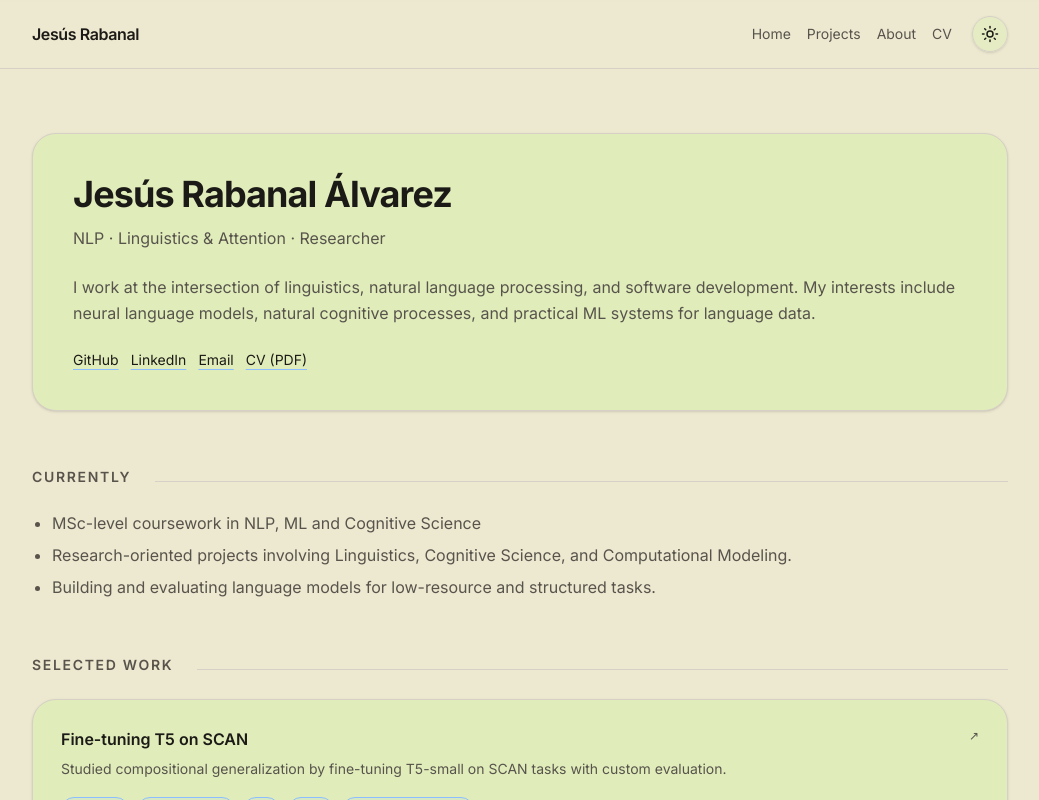
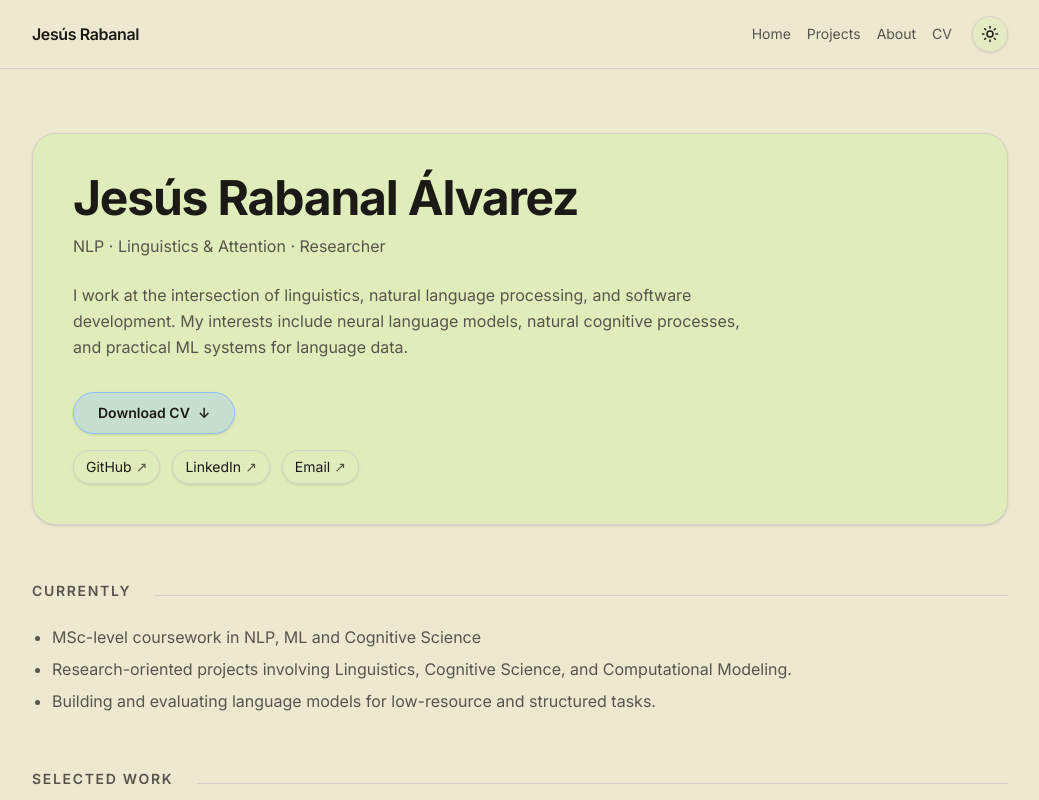
Before and after one commit to RabanalGsus/my-portfolio, a Next.js app: page / in a window 1280 px wide. Shown: the top 800 px of the page, without its empty margins (120-1159 px from the left). Built offline with nearby package versions, Linux system fonts and the light colour scheme.

Commit message:
updated cv and link chip

```diff
--- a/app/page.tsx
+++ b/app/page.tsx
@@ -2,6 +2,42 @@ import Section from "@/components/Section";
 import ProjectCard from "@/components/ProjectCard";
 import { projects } from "@/data/projects";
 import Container from "@/components/Container";
+
+function PrimaryLink({
+  href,
+  children,
+}: {
+  href: string;
+  children: React.ReactNode;
+}) {
+  return (
+    <a
+      href={href}
+      className="inline-flex items-center justify-center rounded-full border border-[rgb(var(--accent))] bg-[rgb(var(--accent))]/30 px-6 py-2.5 text-sm font-semibold text-[rgb(var(--text))] shadow-sm transition hover:-translate-y-0.5 hover:bg-[rgb(var(--accent))]/45 hover:shadow-md"
+    >
+      {children}
+      <span className="ml-2">↓</span>
+    </a>
+  );
+}
+
+function SecondaryLink({
+  href,
+  children,
+}: {
+  href: string;
+  children: React.ReactNode;
+}) {
+  return (
+    <a
+      href={href}
+      className="inline-flex items-center justify-center rounded-full border border-[rgb(var(--border))] bg-[rgb(var(--panel))]/70 px-3 py-1.5 text-sm text-[rgb(var(--text))] shadow-sm transition hover:-translate-y-0.5 hover:border-[rgb(var(--accent))]"
+    >
+      {children}
+      <span className="ml-1 text-[rgb(var(--muted))]">↗</span>
+    </a>
+  );
+}
 
 export default function Home() {
   const featured = projects.filter((p) => p.featured);
@@ -10,8 +46,8 @@ export default function Home() {
     <main>
       <Container>
         <header>
-          <div className="rounded-3xl border border-[rgb(var(--border))] bg-[rgb(var(--panel))] p-10 shadow-sm">
-            <h1 className="text-4xl font-bold tracking-tight text-[rgb(var(--text))]">
+          <div className="rounded-3xl border border-[rgb(var(--border))] bg-[rgb(var(--panel))] p-8 shadow-sm sm:p-10">
+            <h1 className="text-4xl font-bold tracking-tight text-[rgb(var(--text))] sm:text-5xl">
               Jesús Rabanal Álvarez
             </h1>
 
@@ -19,51 +55,43 @@ export default function Home() {
               NLP · Linguistics &amp; Attention · Researcher
             </p>
 
-            <p className="mt-6 leading-relaxed text-[rgb(var(--muted))]">
-              I work at the intersection of linguistics, natural language processing,
-              and software development. My interests include neural language models,
-              natural cognitive processes, and practical ML systems for language data.
+            <p className="mt-6 max-w-2xl leading-relaxed text-[rgb(var(--muted))]">
+              I work at the intersection of linguistics, natural language
+              processing, and software development. My interests include neural
+              language models, natural cognitive processes, and practical ML
+              systems for language data.
             </p>
 
-            <div className="mt-6 flex flex-wrap gap-3 text-sm">
-              <a
-                className="underline decoration-[rgb(var(--accent))] underline-offset-4 text-[rgb(var(--text))] hover:text-[rgb(var(--accent))] transition-colors"
-                href="https://github.com/RabanalGsus"
-              >
-                GitHub
-              </a>
-              <a
-                className="underline decoration-[rgb(var(--accent))] underline-offset-4 text-[rgb(var(--text))] hover:text-[rgb(var(--accent))] transition-colors"
-                href="https://www.linkedin.com/in/jesus-rabanal-alvarez/"
-              >
-                LinkedIn
-              </a>
-              <a
-                className="underline decoration-[rgb(var(--accent))] underline-offset-4 text-[rgb(var(--text))] hover:text-[rgb(var(--accent))] transition-colors"
-                href="mailto:jesusrabanal@hotmail.com"
-              >
-                Email
-              </a>
-              <a
-                className="underline decoration-[rgb(var(--accent))] underline-offset-4 text-[rgb(var(--text))] hover:text-[rgb(var(--accent))] transition-colors"
-                href="/cv.pdf"
-              >
-                CV (PDF)
-              </a>
+            <div className="mt-8 flex flex-col items-center gap-4 sm:items-start">
+              <PrimaryLink href="/cv.pdf">Download CV</PrimaryLink>
+
+              <div className="flex flex-wrap justify-center gap-3 sm:justify-start">
+                <SecondaryLink href="https://github.com/RabanalGsus">
+                  GitHub
+                </SecondaryLink>
+
+                <SecondaryLink href="https://www.linkedin.com/in/jesus-rabanal-alvarez/">
+                  LinkedIn
+                </SecondaryLink>
+
+                <SecondaryLink href="mailto:jesusrabanal@hotmail.com">
+                  Email
+                </SecondaryLink>
+              </div>
             </div>
           </div>
         </header>
 
         <Section title="Currently">
-          <ul className="list-disc pl-5 space-y-2 text-[rgb(var(--muted))]">
+          <ul className="list-disc space-y-2 pl-5 text-[rgb(var(--muted))]">
             <li>MSc-level coursework in NLP, ML and Cognitive Science</li>
             <li>
-              Research-oriented projects involving Linguistics, Cognitive Science, and
-              Computational Modeling.
+              Research-oriented projects involving Linguistics, Cognitive
+              Science, and Computational Modeling.
             </li>
             <li>
-              Building and evaluating language models for low-resource and structured
-              tasks.
+              Building and evaluating language models for low-resource and
+              structured tasks.
             </li>
           </ul>
         </Section>
@@ -83,7 +111,7 @@ export default function Home() {
 
           <div className="mt-5 text-sm">
             <a
-              className="underline decoration-[rgb(var(--accent))] underline-offset-4 text-[rgb(var(--text))] hover:text-[rgb(var(--accent))] transition-colors"
+              className="underline decoration-[rgb(var(--accent))] underline-offset-4 text-[rgb(var(--text))] transition-colors hover:text-[rgb(var(--accent))]"
               href="/projects"
             >
               View all projects →
```
Also changed, not shown: 1 other file (tests, documents, lock files or other folders).
